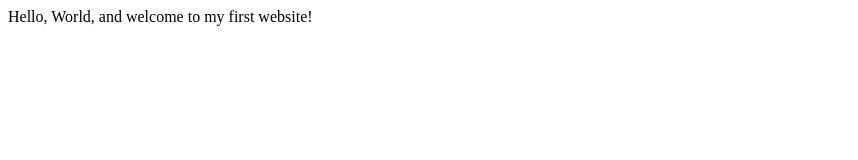
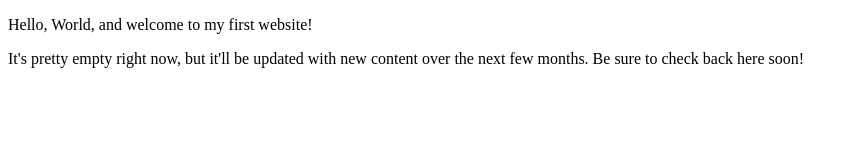
Before and after one commit to matzal1116/matzal1116.github.io, a plain HTML site: page index.html in a window 1280 px wide. Shown: the whole page, without its empty margins (0-858 px from the left). Drawn offline with Linux system fonts and the light colour scheme.

Commit message:
Update index.html

```diff
--- a/index.html
+++ b/index.html
@@ -3,9 +3,13 @@
     <head>
         <meta charset="utf-8">
         <meta name="viewport" content="width=device-width, initial-scale=1.0">
-        <title>My First Website</title>
+        <meta name="author" content="Alex Matz">
+        <title>J.D. Durham | Web Developer</title>
     </head>
     <body>
-       Hello, World, and welcome to my first website!
+       <p>Hello, World, and welcome to my first website!</p>
+       <p>It's pretty empty right now, but it'll be updated with new content over the next few months.
+           Be sure to check back here soon!
+       </p>
     </body>
 </html>
```
